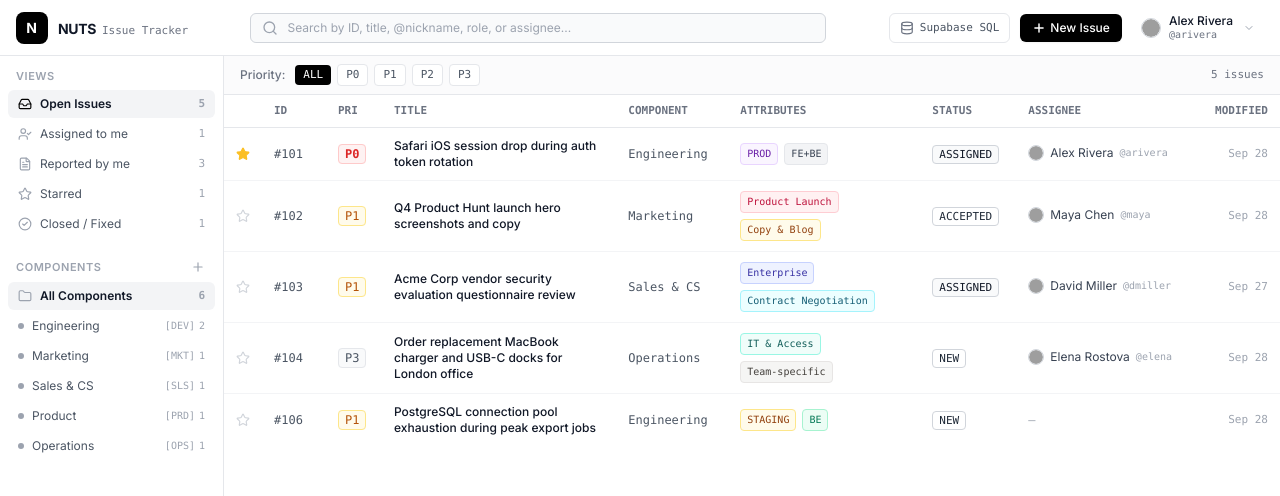
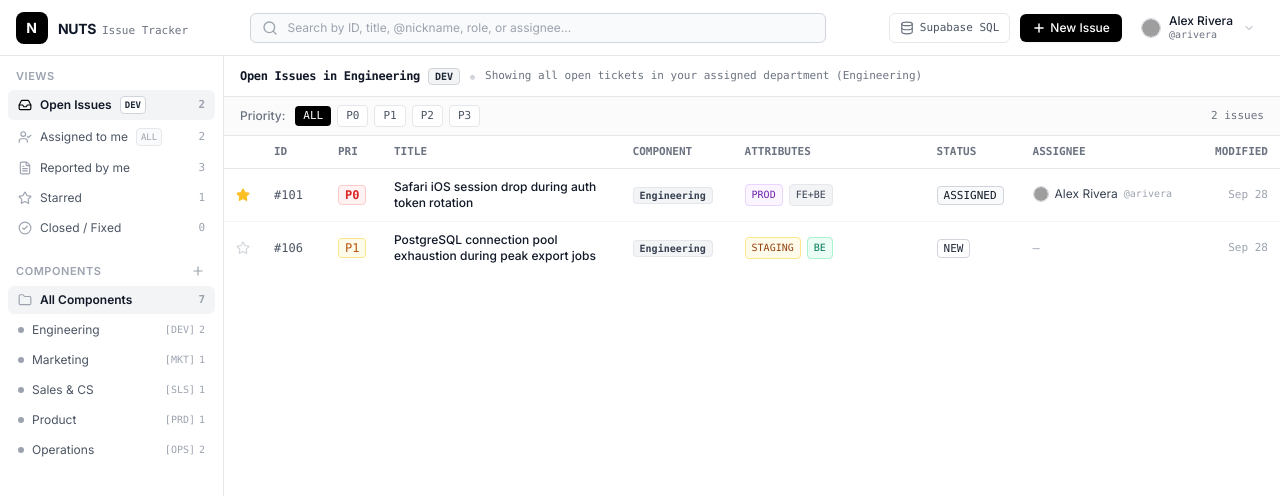
Before and after one commit to VladB-evs/nuts, a React (Vite) app: page / in a window 1280 px wide. Shown: the top 496 px of the page. Built offline with nearby package versions, Linux system fonts and the light colour scheme; grey boxes are pictures that could not be loaded.

Commit message:
Scope Open Issues to user department and allow Assigned to Me to show cross-department tickets

```diff
--- a/src/components/IssueTable.tsx
+++ b/src/components/IssueTable.tsx
@@ -1,7 +1,7 @@
 import React from 'react';
 import { useIssues } from '../context/TicketContext';
 import { Priority, Status } from '../types';
-import { getDepartmentRuleKind, getDepartmentBadges } from '../lib/departmentRules';
+import { getDepartmentRuleKind, getDepartmentBadges, getUserDepartmentId } from '../lib/departmentRules';
 import { UserAvatar } from './UserAvatar';
 import { UserHoverCard } from './UserHoverCard';
 import { Star, Plus } from 'lucide-react';
@@ -18,6 +18,8 @@ export const IssueTable: React.FC = () => {
     subFilter,
     setSubFilter,
     departments,
+    currentUser,
+    navView,
     setIsCreateModalOpen,
   } = useIssues();
 
@@ -97,8 +99,79 @@ export const IssueTable: React.FC = () => {
 
   const subFilterConfig = getSubFilterOptions();
 
+  const userDeptId = getUserDepartmentId(currentUser, departments);
+  const userDept = departments.find((d) => d.id === userDeptId);
+  const selectedDeptObj = departments.find((d) => d.id === selectedDepartment);
+
+  const getViewHeader = () => {
+    if (selectedDepartment !== 'all') {
+      return {
+        title: `${selectedDeptObj?.name || selectedDepartment} Component`,
+        badge: selectedDeptObj?.code,
+        subtitle: `Showing issues in ${selectedDeptObj?.name || selectedDepartment}`,
+      };
+    }
+    if (navView === 'open') {
+      return {
+        title: `Open Issues in ${userDept?.name || currentUser.department}`,
+        badge: userDept?.code || 'DEV',
+        subtitle: `Showing all open tickets in your assigned department (${userDept?.name || currentUser.department})`,
+      };
+    }
+    if (navView === 'assigned_to_me') {
+      return {
+        title: 'Assigned to Me',
+        badge: 'ALL DEPTS',
+        subtitle: 'Showing all open tickets assigned to you across all departments',
+      };
+    }
+    if (navView === 'reported_by_me') {
+      return {
+        title: 'Reported by Me',
+        subtitle: 'Showing tickets reported by you',
+      };
+    }
+    if (navView === 'starred') {
+      return {
+        title: 'Starred Issues',
+        subtitle: 'Showing your bookmarked tickets',
+      };
+    }
+    if (navView === 'closed') {
+      return {
+        title: `Closed / Fixed Issues (${userDept?.name || currentUser.department})`,
+        badge: userDept?.code,
+        subtitle: 'Showing resolved and closed tickets',
+      };
+    }
+    return {
+      title: 'Issues',
+      subtitle: '',
+    };
+  };
+
+  const viewHeader = getViewHeader();
+
   return (
     <div className="flex-1 overflow-y-auto bg-white flex flex-col">
+      {/* Contextual View Header Bar */}
+      <div className="px-4 py-2 border-b border-gray-200 bg-white flex items-center justify-between select-none">
+        <div className="flex items-center gap-2 flex-wrap">
+          <h2 className="font-bold text-xs text-gray-900 font-mono tracking-tight">
+            {viewHeader.title}
+          </h2>
+          {viewHeader.badge && (
+            <span className="font-mono text-[10px] font-semibold bg-gray-100 border border-gray-300 text-gray-800 px-1.5 py-0.2 rounded">
+              {viewHeader.badge}
+            </span>
+          )}
+          <span className="text-gray-300 hidden sm:inline">•</span>
+          <span className="text-[11px] text-gray-500 font-mono hidden sm:inline">
+            {viewHeader.subtitle}
+          </span>
+        </div>
+      </div>
+
       {/* Table Toolbar */}
       <div className="px-4 py-2 border-b border-gray-200 bg-gray-50/70 flex flex-wrap items-center justify-between gap-2 text-xs select-none">
         <div className="flex flex-wrap items-center gap-4">
@@ -159,7 +232,7 @@ export const IssueTable: React.FC = () => {
                 <th className="py-2 px-3 w-16">ID</th>
                 <th className="py-2 px-3 w-14">PRI</th>
                 <th className="py-2 px-3">TITLE</th>
-                {selectedDepartment === 'all' && (
+                {(selectedDepartment === 'all' || navView === 'assigned_to_me') && (
                   <th className="py-2 px-3 w-28 hidden md:table-cell">COMPONENT</th>
                 )}
                 <th className="py-2 px-3 w-48 hidden sm:table-cell">ATTRIBUTES</th>
@@ -221,10 +294,12 @@ export const IssueTable: React.FC = () => {
                       </div>
                     </td>
 
-                    {/* Component (shown when viewing all departments) */}
-                    {selectedDepartment === 'all' && (
+                    {/* Component (shown when viewing all departments or cross-department assigned_to_me) */}
+                    {(selectedDepartment === 'all' || navView === 'assigned_to_me') && (
                       <td className="py-2.5 px-3 font-mono text-gray-600 hidden md:table-cell truncate">
-                        {dept?.name || issue.departmentId}
+                        <span className="font-semibold text-gray-700 bg-gray-100 border border-gray-200 px-1.5 py-0.5 rounded text-[10px]">
+                          {dept?.name || issue.departmentId}
+                        </span>
                       </td>
                     )}
 
--- a/src/components/Sidebar.tsx
+++ b/src/components/Sidebar.tsx
@@ -1,6 +1,7 @@
 import React, { useState } from 'react';
 import { useIssues } from '../context/TicketContext';
 import { NavView } from '../types';
+import { getUserDepartmentId } from '../lib/departmentRules';
 import {
   Inbox,
   UserCheck,
@@ -16,6 +17,7 @@ export const Sidebar: React.FC = () => {
     navView,
     setNavView,
     departments,
+    currentUser,
     selectedDepartment,
     setSelectedDepartment,
     counts,
@@ -28,12 +30,47 @@ export const Sidebar: React.FC = () => {
   const [newDeptName, setNewDeptName] = useState('');
   const [newDeptCode, setNewDeptCode] = useState('');
 
-  const views: { id: NavView; label: string; icon: any; count: number }[] = [
-    { id: 'open', label: 'Open Issues', icon: Inbox, count: counts.open },
-    { id: 'assigned_to_me', label: 'Assigned to me', icon: UserCheck, count: counts.assignedToMe },
-    { id: 'reported_by_me', label: 'Reported by me', icon: FileText, count: counts.reportedByMe },
-    { id: 'starred', label: 'Starred', icon: Star, count: counts.starred },
-    { id: 'closed', label: 'Closed / Fixed', icon: CheckCircle2, count: counts.closed },
+  const userDeptId = getUserDepartmentId(currentUser, departments);
+  const userDept = departments.find((d) => d.id === userDeptId);
+
+  const views: { id: NavView; label: string; badge?: string; tooltip: string; icon: any; count: number }[] = [
+    {
+      id: 'open',
+      label: 'Open Issues',
+      badge: userDept?.code || 'DEV',
+      tooltip: `Open issues in your assigned department (${userDept?.name || currentUser.department})`,
+      icon: Inbox,
+      count: counts.open,
+    },
+    {
+      id: 'assigned_to_me',
+      label: 'Assigned to me',
+      badge: 'ALL',
+      tooltip: 'All tickets assigned to you across all departments',
+      icon: UserCheck,
+      count: counts.assignedToMe,
+    },
+    {
+      id: 'reported_by_me',
+      label: 'Reported by me',
+      tooltip: 'Tickets reported by you',
+      icon: FileText,
+      count: counts.reportedByMe,
+    },
+    {
+      id: 'starred',
+      label: 'Starred',
+      tooltip: 'Starred tickets',
+      icon: Star,
+      count: counts.starred,
+    },
+    {
+      id: 'closed',
+      label: 'Closed / Fixed',
+      tooltip: `Closed/Fixed issues in your department (${userDept?.name || currentUser.department})`,
+      icon: CheckCircle2,
+      count: counts.closed,
+    },
   ];
 
   const handleCreateDept = (e: React.FormEvent) => {
@@ -54,25 +91,38 @@ export const Sidebar: React.FC = () => {
         </div>
         {views.map((v) => {
           const Icon = v.icon;
-          const isSelected = navView === v.id;
+          const isSelected = navView === v.id && selectedDepartment === 'all';
           return (
             <button
               key={v.id}
               onClick={() => {
                 setNavView(v.id);
+                setSelectedDepartment('all');
                 setSelectedIssue(null);
               }}
-              className={`w-full flex items-center justify-between px-2.5 py-1.5 rounded-md text-left transition-colors ${
+              title={v.tooltip}
+              className={`w-full flex items-center justify-between px-2.5 py-1.5 rounded-md text-left transition-colors group ${
                 isSelected
                   ? 'bg-gray-100 font-semibold text-gray-900'
                   : 'text-gray-600 hover:bg-gray-50 hover:text-gray-900'
               }`}
             >
-              <div className="flex items-center gap-2">
-                <Icon className={`w-3.5 h-3.5 ${isSelected ? 'text-black' : 'text-gray-400'}`} />
-                <span>{v.label}</span>
+              <div className="flex items-center gap-2 truncate">
+                <Icon className={`w-3.5 h-3.5 shrink-0 ${isSelected ? 'text-black' : 'text-gray-400'}`} />
+                <span className="truncate">{v.label}</span>
+                {v.badge && (
+                  <span
+                    className={`font-mono text-[9px] px-1 py-0.2 rounded border ${
+                      isSelected
+                        ? 'bg-white text-gray-800 border-gray-300 font-bold'
+                        : 'bg-gray-50 text-gray-400 border-gray-200'
+                    }`}
+                  >
+                    {v.badge}
+                  </span>
+                )}
               </div>
-              <span className="text-[11px] text-gray-400 font-mono">{v.count}</span>
+              <span className="text-[11px] text-gray-400 font-mono shrink-0 ml-1.5">{v.count}</span>
             </button>
           );
         })}
--- a/src/context/TicketContext.tsx
+++ b/src/context/TicketContext.tsx
@@ -17,6 +17,7 @@ import {
   HistoryEntry,
 } from '../types';
 import { INITIAL_DEPARTMENTS, INITIAL_ISSUES, USERS } from '../data/mockData';
+import { getUserDepartmentId } from '../lib/departmentRules';
 
 interface IssueContextType {
   issues: Issue[];
@@ -77,10 +78,10 @@ interface IssueContextType {
 
 const IssueContext = createContext<IssueContextType | undefined>(undefined);
 
-const STORAGE_KEY = 'nuts_issues_v6';
-const STORAGE_DEPTS = 'nuts_depts_v6';
-const STORAGE_USERS = 'nuts_users_v6';
-const STORAGE_CURRENT_USER = 'nuts_current_user_v6';
+const STORAGE_KEY = 'nuts_issues_v7';
+const STORAGE_DEPTS = 'nuts_depts_v7';
+const STORAGE_USERS = 'nuts_users_v7';
+const STORAGE_CURRENT_USER = 'nuts_current_user_v7';
 
 const getFieldLabel = (key: string): string => {
   const labels: Record<string, string> = {
@@ -461,24 +462,36 @@ export const IssueProvider: React.FC<{ children: React.ReactNode }> = ({ childre
 
   // Filtered Issues computation
   const filteredIssues = useMemo(() => {
+    const userDeptId = getUserDepartmentId(currentUser, departments);
+
     return issues.filter((issue) => {
-      // Department
-      if (selectedDepartment !== 'all' && issue.departmentId !== selectedDepartment) {
-        return false;
-      }
+      // Nav View Filter
+      if (navView === 'open') {
+        // "Opened issues will show all the opened issues in the department I am assigned to."
+        if (issue.status === 'FIXED' || issue.status === 'CLOSED') return false;
 
-      // Nav View
-      if (navView === 'open') {
-        if (issue.status === 'FIXED' || issue.status === 'CLOSED') return false;
+        if (selectedDepartment === 'all') {
+          if (userDeptId && issue.departmentId !== userDeptId) return false;
+        } else {
+          if (issue.departmentId !== selectedDepartment) return false;
+        }
       } else if (navView === 'assigned_to_me') {
+        // "and assigned to me will show all the tickets that are assigned to me even of the tickets are from other departments."
         if (issue.assignee?.id !== currentUser.id) return false;
         if (issue.status === 'FIXED' || issue.status === 'CLOSED') return false;
       } else if (navView === 'reported_by_me') {
         if (issue.reporter.id !== currentUser.id) return false;
+        if (selectedDepartment !== 'all' && issue.departmentId !== selectedDepartment) return false;
       } else if (navView === 'starred') {
         if (!issue.starred) return false;
+        if (selectedDepartment !== 'all' && issue.departmentId !== selectedDepartment) return false;
       } else if (navView === 'closed') {
         if (issue.status !== 'FIXED' && issue.status !== 'CLOSED') return false;
+        if (selectedDepartment === 'all') {
+          if (userDeptId && issue.departmentId !== userDeptId) return false;
+        } else {
+          if (issue.departmentId !== selectedDepartment) return false;
+        }
       }
 
       // Priority Filter
@@ -542,23 +555,44 @@ export const IssueProvider: React.FC<{ children: React.ReactNode }> = ({ childre
 
       return true;
     });
-  }, [issues, selectedDepartment, navView, priorityFilter, subFilter, searchQuery, currentUser]);
+  }, [issues, selectedDepartment, navView, priorityFilter, subFilter, searchQuery, currentUser, departments]);
 
   const counts = useMemo(() => {
-    const deptIssues = selectedDepartment === 'all'
-      ? issues
-      : issues.filter((i) => i.departmentId === selectedDepartment);
+    const userDeptId = getUserDepartmentId(currentUser, departments);
+
+    // "Opened issues will show all the opened issues in the department I am assigned to."
+    const openInUserDept = issues.filter(
+      (i) =>
+        (userDeptId ? i.departmentId === userDeptId : true) &&
+        i.status !== 'FIXED' &&
+        i.status !== 'CLOSED'
+    ).length;
+
+    // "and assigned to me will show all the tickets that are assigned to me even of the tickets are from other departments."
+    const assignedToMe = issues.filter(
+      (i) =>
+        i.assignee?.id === currentUser.id &&
+        i.status !== 'FIXED' &&
+        i.status !== 'CLOSED'
+    ).length;
+
+    const reportedByMe = issues.filter((i) => i.reporter.id === currentUser.id).length;
+    const starred = issues.filter((i) => i.starred).length;
+
+    const closedInUserDept = issues.filter(
+      (i) =>
+        (userDeptId ? i.departmentId === userDeptId : true) &&
+        (i.status === 'FIXED' || i.status === 'CLOSED')
+    ).length;
 
     return {
-      open: deptIssues.filter((i) => i.status !== 'FIXED' && i.status !== 'CLOSED').length,
-      assignedToMe: deptIssues.filter(
-        (i) => i.assignee?.id === currentUser.id && i.status !== 'FIXED' && i.status !== 'CLOSED'
-      ).length,
-      reportedByMe: deptIssues.filter((i) => i.reporter.id === currentUser.id).length,
-      starred: deptIssues.filter((i) => i.starred).length,
-      closed: deptIssues.filter((i) => i.status === 'FIXED' || i.status === 'CLOSED').length,
+      open: openInUserDept,
+      assignedToMe,
+      reportedByMe,
+      starred,
+      closed: closedInUserDept,
     };
-  }, [issues, selectedDepartment, currentUser]);
+  }, [issues, departments, currentUser]);
 
   return (
     <IssueContext.Provider
--- a/src/data/mockData.ts
+++ b/src/data/mockData.ts
@@ -309,4 +309,48 @@ export const INITIAL_ISSUES: Issue[] = [
       },
     ],
   },
+  {
+    id: 'iss-107',
+    number: 107,
+    code: 'OPS-15',
+    title: 'Configure Cloudflare Zero Trust gateway & SSO tunnel for remote team',
+    description: 'Engineering assistance needed to route internal dev subdomains through Cloudflare Zero Trust WARP client.',
+    departmentId: 'operations',
+    priority: 'P1',
+    status: 'ASSIGNED',
+    opsCategory: 'Security & Compliance',
+    impactLevel: 'Company-wide',
+    assignee: USERS[1], // Alex Rivera (Engineering) assigned to an Operations ticket!
+    reporter: USERS[4], // Elena Rostova (Operations)
+    createdAt: '2026-09-28T12:00:00Z',
+    updatedAt: '2026-09-28T12:00:00Z',
+    comments: [
+      {
+        id: 'c5',
+        author: USERS[4],
+        text: 'Alex, could you review the DNS routing and gateway tunnel configuration?',
+        createdAt: '2026-09-28T12:05:00Z',
+      },
+    ],
+    history: [
+      {
+        id: 'h-107-1',
+        actor: USERS[4],
+        field: 'Issue',
+        oldValue: '',
+        newValue: 'Created',
+        message: 'Created issue OPS-15 in Operations',
+        createdAt: '2026-09-28T12:00:00Z',
+      },
+      {
+        id: 'h-107-2',
+        actor: USERS[4],
+        field: 'Assignee',
+        oldValue: 'None',
+        newValue: 'Alex Rivera',
+        message: 'Assigned to Alex Rivera',
+        createdAt: '2026-09-28T12:00:00Z',
+      },
+    ],
+  },
 ];
--- a/src/lib/departmentRules.ts
+++ b/src/lib/departmentRules.ts
@@ -1,6 +1,7 @@
 import {
   Department,
   Issue,
+  UserProfile,
   Environment,
   DevScope,
   MarketingChannel,
@@ -10,6 +11,30 @@ import {
   OpsCategory,
   ImpactLevel,
 } from '../types';
+
+export const getUserDepartmentId = (
+  user?: UserProfile | null,
+  departments: Department[] = []
+): string => {
+  if (!user || !user.department) return departments[0]?.id || 'engineering';
+  const target = user.department.trim().toLowerCase();
+
+  const matched = departments.find((d) => {
+    const dId = d.id.toLowerCase();
+    const dName = d.name.toLowerCase();
+    const dCode = d.code.toLowerCase();
+    return (
+      dId === target ||
+      dName === target ||
+      dCode === target ||
+      target.includes(dName) ||
+      target.includes(dId) ||
+      dName.includes(target)
+    );
+  });
+
+  return matched ? matched.id : departments[0]?.id || 'engineering';
+};
 
 export type DepartmentRuleKind = 'engineering' | 'marketing' | 'sales' | 'operations' | 'general';
 
```
